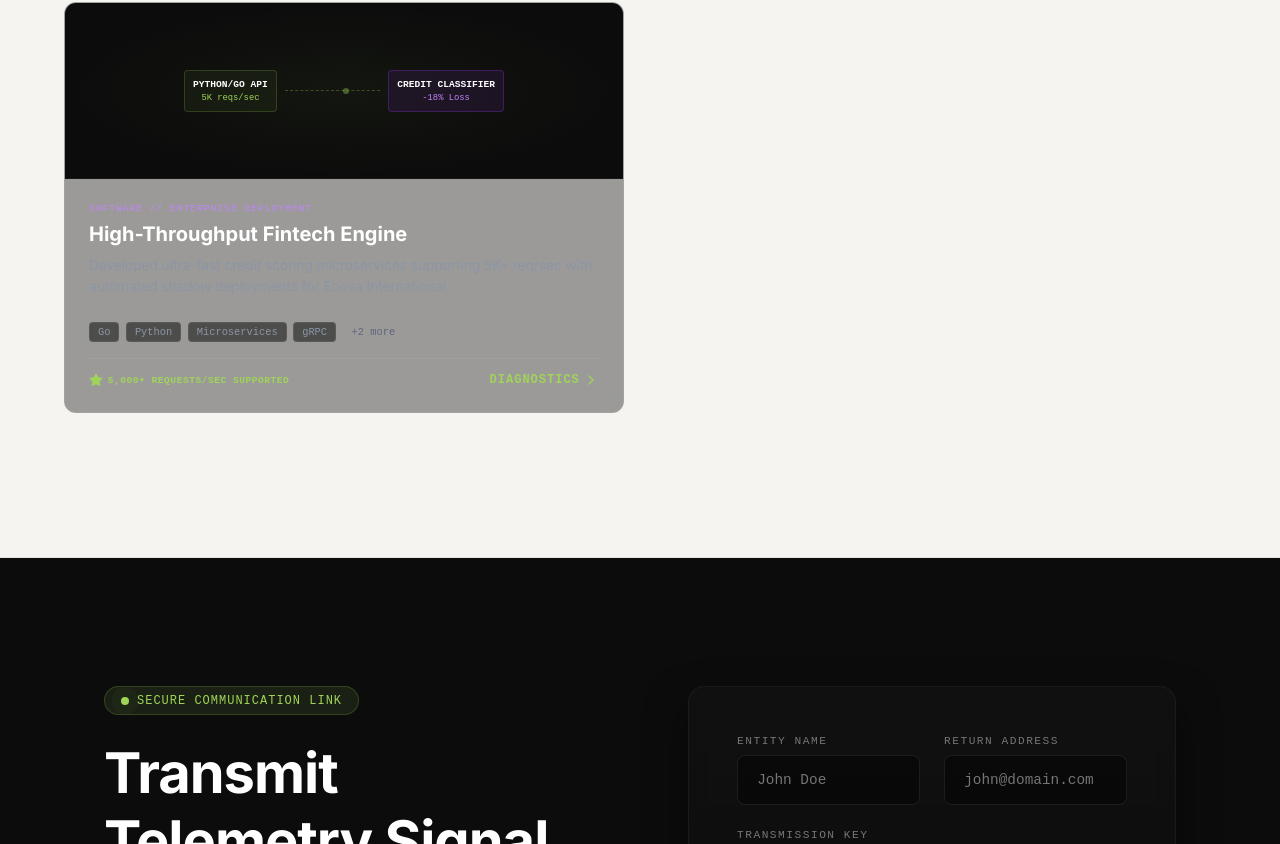
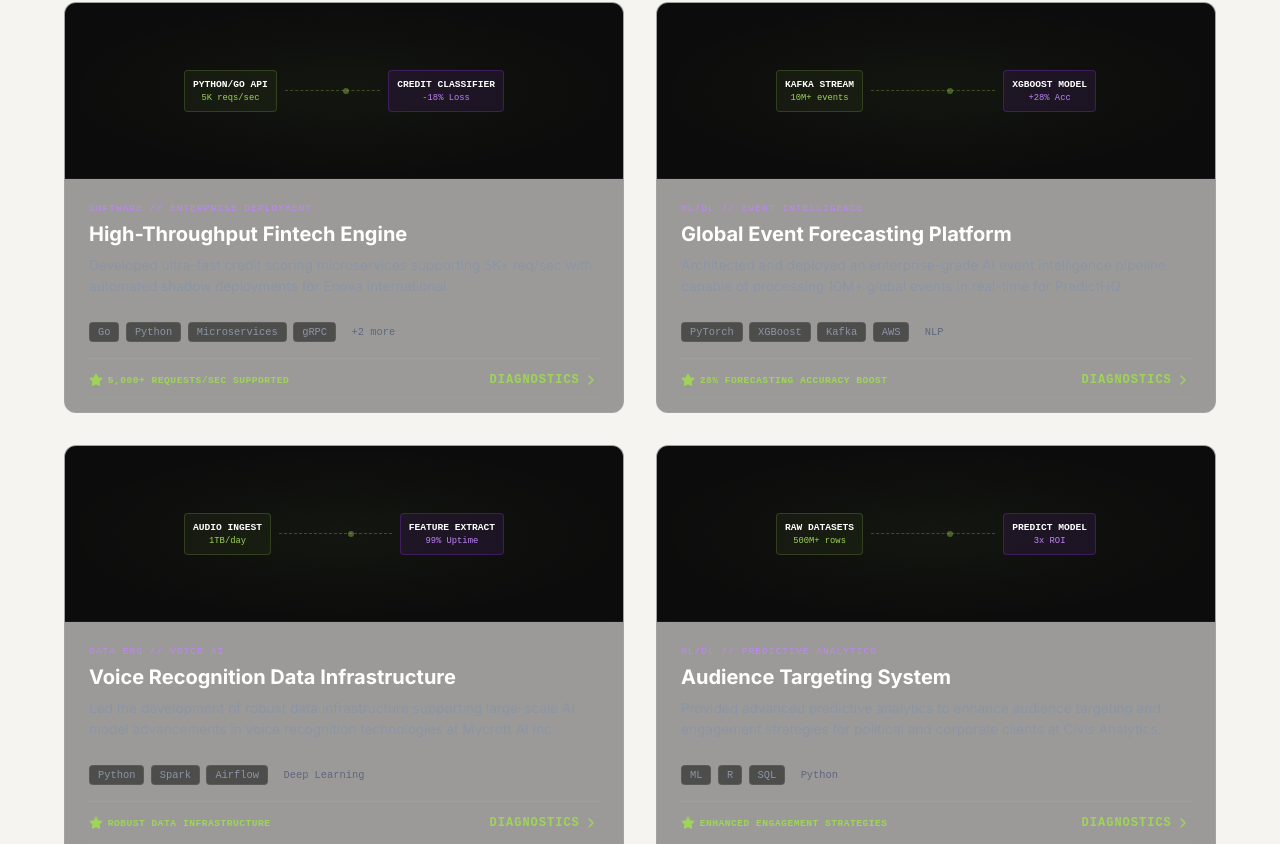
Before and after one commit to owennoah/david, a React (Vite) app: page / in a window 1280 px wide. Shown: the part 5256-6100 px from the top of the page. Built offline with nearby package versions, Linux system fonts and the light colour scheme.

Commit message:
feat: expanded Engineering Showcases to 4 projects in grid

```diff
--- a/src/App.jsx
+++ b/src/App.jsx
@@ -436,6 +436,7 @@ function App() {
           </div>
 
           <div className="projects-grid">
+            {/* Project 1 */}
             <div className="project-showcase-card">
               <div className="project-graphic">
                 <div className="pg-bg-glow"></div>
@@ -475,6 +476,151 @@ function App() {
                   <div className="project-metric">
                     <svg width="14" height="14" viewBox="0 0 24 24" fill="#9FD458" stroke="#9FD458" strokeWidth="2" strokeLinecap="round" strokeLinejoin="round"><polygon points="12 2 15.09 8.26 22 9.27 17 14.14 18.18 21.02 12 17.77 5.82 21.02 7 14.14 2 9.27 8.91 8.26 12 2"></polygon></svg>
                     <span>5,000+ requests/sec Supported</span>
+                  </div>
+                  <button className="project-link">
+                    Diagnostics
+                    <svg width="16" height="16" viewBox="0 0 24 24" fill="none" stroke="currentColor" strokeWidth="2" strokeLinecap="round" strokeLinejoin="round"><path d="m9 18 6-6-6-6"></path></svg>
+                  </button>
+                </div>
+              </div>
+            </div>
+
+            {/* Project 2 */}
+            <div className="project-showcase-card">
+              <div className="project-graphic">
+                <div className="pg-bg-glow"></div>
+                <div className="pg-content">
+                  <div className="pg-node pg-source">
+                    <span className="pg-title">Kafka Stream</span>
+                    <span className="pg-sub">10M+ events</span>
+                  </div>
+                  <div className="pg-line">
+                    <div className="pg-pulse-dot"></div>
+                  </div>
+                  <div className="pg-node pg-target">
+                    <span className="pg-title">XGBoost Model</span>
+                    <span className="pg-sub">+28% Acc</span>
+                  </div>
+                </div>
+              </div>
+
+              <div className="project-details">
+                <div className="project-header">
+                  <span className="project-category">ML/DL // Event Intelligence</span>
+                  <h3 className="project-title-hover">Global Event Forecasting Platform</h3>
+                </div>
+                <p className="project-desc">
+                  Architected and deployed an enterprise-grade AI event intelligence pipeline capable of processing 10M+ global events in real-time for PredictHQ.
+                </p>
+
+                <div className="project-tech-tags">
+                  <span>PyTorch</span>
+                  <span>XGBoost</span>
+                  <span>Kafka</span>
+                  <span>AWS</span>
+                  <span className="tech-more">NLP</span>
+                </div>
+
+                <div className="project-footer">
+                  <div className="project-metric">
+                    <svg width="14" height="14" viewBox="0 0 24 24" fill="#9FD458" stroke="#9FD458" strokeWidth="2" strokeLinecap="round" strokeLinejoin="round"><polygon points="12 2 15.09 8.26 22 9.27 17 14.14 18.18 21.02 12 17.77 5.82 21.02 7 14.14 2 9.27 8.91 8.26 12 2"></polygon></svg>
+                    <span>28% Forecasting Accuracy Boost</span>
+                  </div>
+                  <button className="project-link">
+                    Diagnostics
+                    <svg width="16" height="16" viewBox="0 0 24 24" fill="none" stroke="currentColor" strokeWidth="2" strokeLinecap="round" strokeLinejoin="round"><path d="m9 18 6-6-6-6"></path></svg>
+                  </button>
+                </div>
+              </div>
+            </div>
+
+            {/* Project 3 */}
+            <div className="project-showcase-card">
+              <div className="project-graphic">
+                <div className="pg-bg-glow"></div>
+                <div className="pg-content">
+                  <div className="pg-node pg-source">
+                    <span className="pg-title">Audio Ingest</span>
+                    <span className="pg-sub">1TB/day</span>
+                  </div>
+                  <div className="pg-line">
+                    <div className="pg-pulse-dot"></div>
+                  </div>
+                  <div className="pg-node pg-target">
+                    <span className="pg-title">Feature Extract</span>
+                    <span className="pg-sub">99% Uptime</span>
+                  </div>
+                </div>
+              </div>
+
+              <div className="project-details">
+                <div className="project-header">
+                  <span className="project-category">Data Eng // Voice AI</span>
+                  <h3 className="project-title-hover">Voice Recognition Data Infrastructure</h3>
+                </div>
+                <p className="project-desc">
+                  Led the development of robust data infrastructure supporting large-scale AI model advancements in voice recognition technologies at Mycroft AI Inc.
+                </p>
+
+                <div className="project-tech-tags">
+                  <span>Python</span>
+                  <span>Spark</span>
+                  <span>Airflow</span>
+                  <span className="tech-more">Deep Learning</span>
+                </div>
+
+                <div className="project-footer">
+                  <div className="project-metric">
+                    <svg width="14" height="14" viewBox="0 0 24 24" fill="#9FD458" stroke="#9FD458" strokeWidth="2" strokeLinecap="round" strokeLinejoin="round"><polygon points="12 2 15.09 8.26 22 9.27 17 14.14 18.18 21.02 12 17.77 5.82 21.02 7 14.14 2 9.27 8.91 8.26 12 2"></polygon></svg>
+                    <span>Robust Data Infrastructure</span>
+                  </div>
+                  <button className="project-link">
+                    Diagnostics
+                    <svg width="16" height="16" viewBox="0 0 24 24" fill="none" stroke="currentColor" strokeWidth="2" strokeLinecap="round" strokeLinejoin="round"><path d="m9 18 6-6-6-6"></path></svg>
+                  </button>
+                </div>
+              </div>
+            </div>
+
+            {/* Project 4 */}
+            <div className="project-showcase-card">
+              <div className="project-graphic">
+                <div className="pg-bg-glow"></div>
+                <div className="pg-content">
+                  <div className="pg-node pg-source">
+                    <span className="pg-title">Raw Datasets</span>
+                    <span className="pg-sub">500M+ rows</span>
+                  </div>
+                  <div className="pg-line">
+                    <div className="pg-pulse-dot"></div>
+                  </div>
+                  <div className="pg-node pg-target">
+                    <span className="pg-title">Predict Model</span>
+                    <span className="pg-sub">3x ROI</span>
+                  </div>
+                </div>
+              </div>
+
+              <div className="project-details">
+                <div className="project-header">
+                  <span className="project-category">ML/DL // Predictive Analytics</span>
+                  <h3 className="project-title-hover">Audience Targeting System</h3>
+                </div>
+                <p className="project-desc">
+                  Provided advanced predictive analytics to enhance audience targeting and engagement strategies for political and corporate clients at Civis Analytics.
+                </p>
+
+                <div className="project-tech-tags">
+                  <span>ML</span>
+                  <span>R</span>
+                  <span>SQL</span>
+                  <span className="tech-more">Python</span>
+                </div>
+
+                <div className="project-footer">
+                  <div className="project-metric">
+                    <svg width="14" height="14" viewBox="0 0 24 24" fill="#9FD458" stroke="#9FD458" strokeWidth="2" strokeLinecap="round" strokeLinejoin="round"><polygon points="12 2 15.09 8.26 22 9.27 17 14.14 18.18 21.02 12 17.77 5.82 21.02 7 14.14 2 9.27 8.91 8.26 12 2"></polygon></svg>
+                    <span>Enhanced Engagement Strategies</span>
                   </div>
                   <button className="project-link">
                     Diagnostics
```
